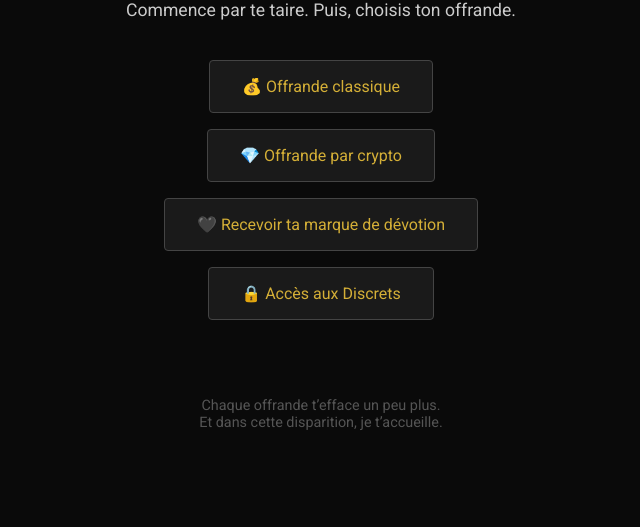
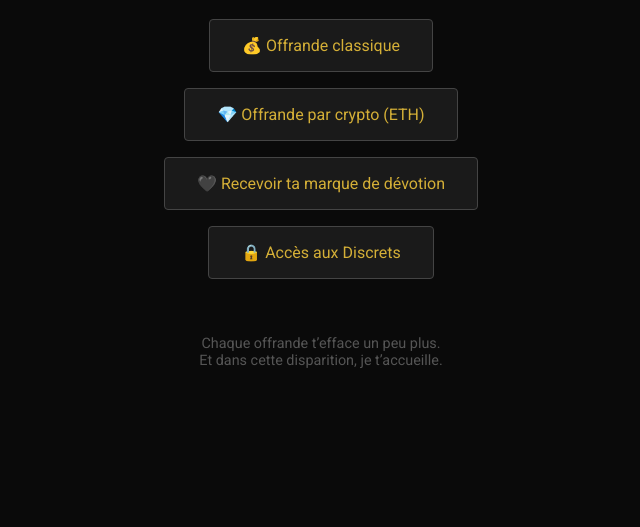
Before and after one commit to vantalys/vantalys-landing, a plain HTML site: page index.html in a window 1280 px wide. Shown: the part 337-864 px from the top of the page, without its empty margins (319-959 px from the left). Drawn offline with nearby package versions, Linux system fonts and the light colour scheme.

Commit message:
Update index.html

```diff
--- a/index.html
+++ b/index.html
@@ -15,7 +15,7 @@
       flex-direction: column;
       align-items: center;
       justify-content: center;
-      height: 100vh;
+      min-height: 100vh;
       text-align: center;
       padding: 2rem;
     }
@@ -47,8 +47,7 @@
       border-color: #d4af37;
     }
     footer {
-      position: absolute;
-      bottom: 2rem;
+      margin-top: 3rem;
       font-size: 0.9rem;
       color: #555;
     }
@@ -60,10 +59,10 @@
   Tu veux t’offrir à plus grand que toi.<br>
   Commence par te taire. Puis, choisis ton offrande.</p>
 
-  <a href="https://ko-fi.com/tonlien" target="_blank" class="button">💰 Offrande classique</a>
-  <a href="ethereum:0xTONADRESSEETH" class="button">💎 Offrande par crypto</a>
-  <a href="#" class="button">🖤 Recevoir ta marque de dévotion</a>
-  <a href="#" class="button">🔒 Accès aux Discrets</a>
+  <a href="https://ko-fi.com/vantalys" target="_blank" class="button">💰 Offrande classique</a>
+  <a href="https://etherscan.io/address/0x1234567890abcdef1234567890abcdef12345678" target="_blank" class="button">💎 Offrande par crypto (ETH)</a>
+  <a href="https://gumroad.com/vantalys" target="_blank" class="button">🖤 Recevoir ta marque de dévotion</a>
+  <a href="mailto:mistress@vantalys.com" class="button">🔒 Accès aux Discrets</a>
 
   <footer>
     Chaque offrande t’efface un peu plus.<br>
```
